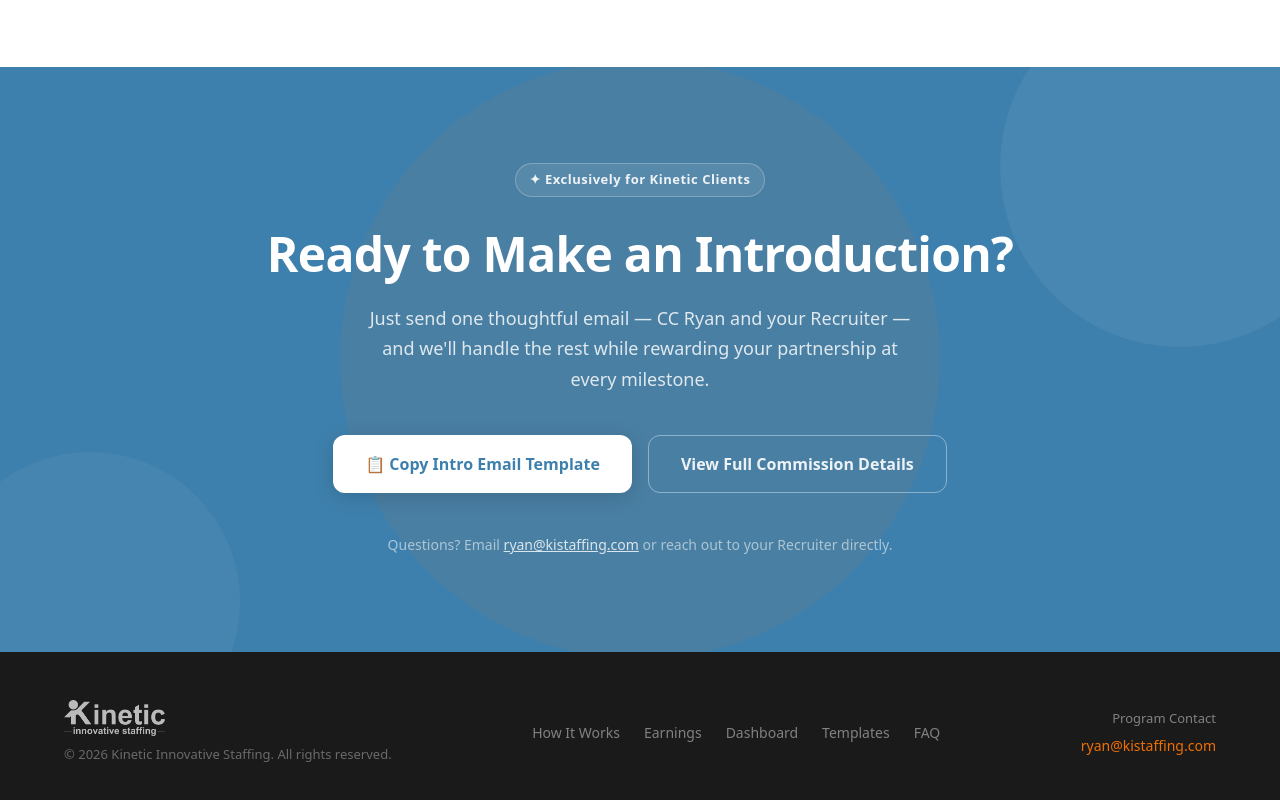
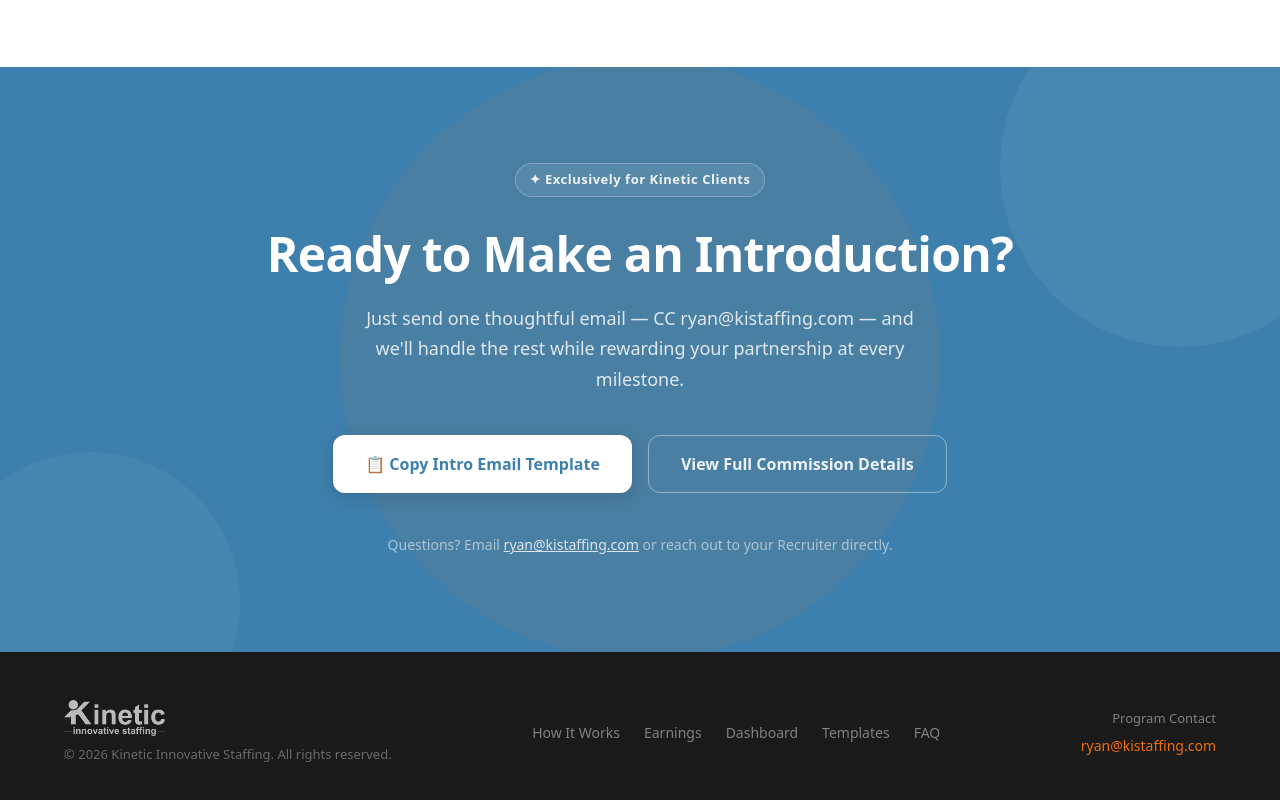
Before and after one commit to MadelaD/partnerdomain, a React (Vite) app: page / in a window 1280 px wide. Shown: the part 5762-6562 px from the top of the page. Built offline with nearby package versions, Linux system fonts and the light colour scheme.

Commit message:
final CTA: show ryan@kistaffing.com directly instead of 'CC Ryan and your Recruiter'

```diff
--- a/src/components/FinalCTA.tsx
+++ b/src/components/FinalCTA.tsx
@@ -105,7 +105,7 @@
                         maxWidth: '560px',
                         margin: '0 auto 2.5rem',
                     }}>
-                        Just send one thoughtful email — CC Ryan and your Recruiter — and we'll handle
+                        Just send one thoughtful email — CC ryan@kistaffing.com — and we'll handle
                         the rest while rewarding your partnership at every milestone.
                     </p>
 
```
